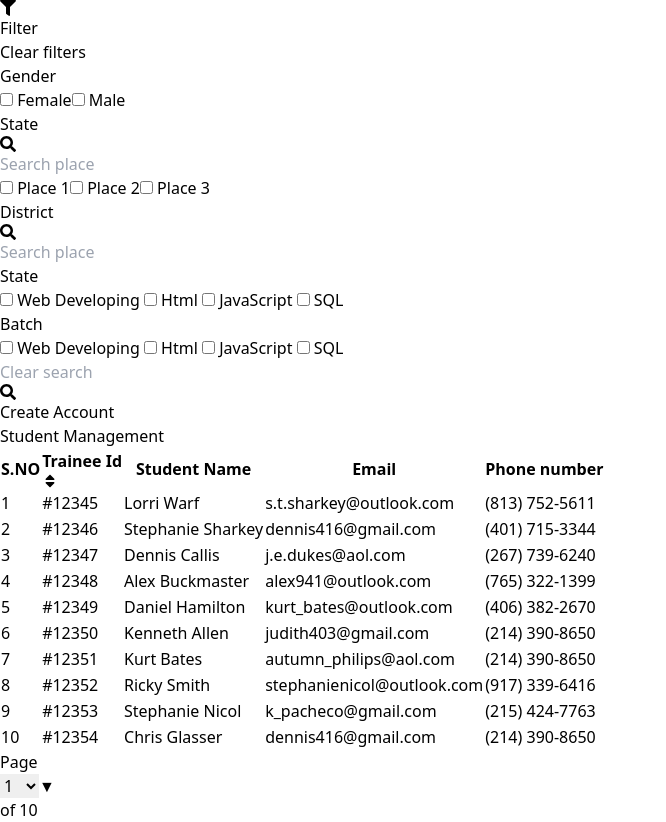
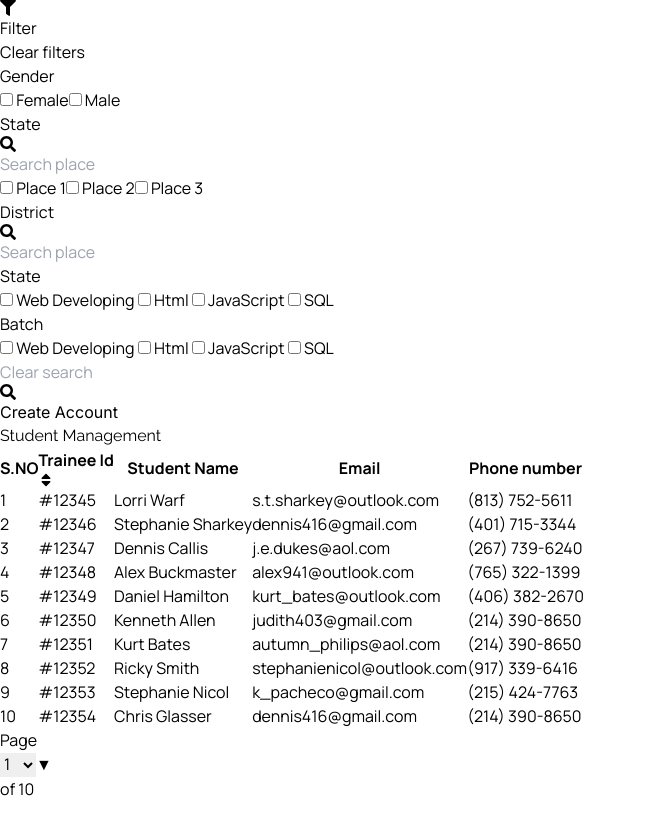
Before and after one commit to israrhusain5892/lms-frontend, a React (Vite) app: page / in a window 1280 px wide. Shown: the whole page, without its empty margins (0-666 px from the left). After the commit the page ends 801 px from the top, so only its background shows below. Built offline with nearby package versions, Linux system fonts and the light colour scheme.

Commit message:
fonts added

```diff
--- a/src/components/studentData/studentData.jsx
+++ b/src/components/studentData/studentData.jsx
@@ -1,7 +1,7 @@
 import { useState } from "react";
 import { FaFilter, FaSearch, FaSort } from "react-icons/fa";
 import { FiX } from "react-icons/fi";
-
+import "./studentdata.css";
 const studentData = [
   { id: "#12345", name: "Lorri Warf", email: "s.t.sharkey@outlook.com", phone: "(813) 752-5611" },
   { id: "#12346", name: "Stephanie Sharkey", email: "dennis416@gmail.com", phone: "(401) 715-3344" },
@@ -33,7 +33,7 @@
           <FaFilter /> Filter
         </button>
 
-        <h2 className="text-[#534FEB] text-bold">Clear filters</h2>
+        <h2 className="text-[#534FEB] font-semibold">Clear filters</h2>
         </div>
 
         <div className="mb-4">
@@ -104,9 +104,9 @@
               />
             )}
           </div>
-          <button className="bg-blue-500 text-white px-4 py-2 rounded-md">Create Account</button>
+          <button className="bg-[#3B76F6] hover:bg-blue-600 text-white px-4 py-2 rounded-md accountfont">Create Account</button>
         </div>
-        <h2 className="text-xl font-bold mb-3">Student Management</h2>
+        <h2 className="text-xl font-bold mb-3 fontstyle">Student Management</h2>
         <div className="overflow-x-auto">
           <table className="min-w-full border-collapse border border-gray-300">
             <thead>
--- /dev/null
+++ b/src/components/studentData/studentdata.css
@@ -0,0 +1,23 @@
+@import url('https://fonts.googleapis.com/css2?family=Atkinson+Hyperlegible:ital,wght@0,400;0,700;1,400;1,700&family=Inter:ital,opsz,wght@0,14..32,100..900;1,14..32,100..900&family=Manrope:wght@200..800&family=Poppins:ital,wght@0,100;0,200;0,300;0,400;0,500;0,600;0,700;0,800;0,900;1,100;1,200;1,300;1,400;1,500;1,600;1,700;1,800;1,900&family=Raleway:ital,wght@0,100..900;1,100..900&display=swap');
+@import url('https://fonts.googleapis.com/css2?family=Atkinson+Hyperlegible:ital,wght@0,400;0,700;1,400;1,700&family=Inter:ital,opsz,wght@0,14..32,100..900;1,14..32,100..900&family=Manrope:wght@200..800&family=Poppins:ital,wght@0,100;0,200;0,300;0,400;0,500;0,600;0,700;0,800;0,900;1,100;1,200;1,300;1,400;1,500;1,600;1,700;1,800;1,900&family=Raleway:ital,wght@0,100..900;1,100..900&display=swap');
+@import url('https://fonts.googleapis.com/css2?family=Atkinson+Hyperlegible:ital,wght@0,400;0,700;1,400;1,700&family=Inter:ital,opsz,wght@0,14..32,100..900;1,14..32,100..900&family=Manrope:wght@200..800&family=Poppins:ital,wght@0,100;0,200;0,300;0,400;0,500;0,600;0,700;0,800;0,900;1,100;1,200;1,300;1,400;1,500;1,600;1,700;1,800;1,900&family=Raleway:ital,wght@0,100..900;1,100..900&display=swap');
+
+@tailwind base;
+@tailwind components;
+@tailwind utilities;
+
+.fontstyle{
+    font-family:'Raleway',sans-serif;
+}
+
+.accountfont{
+    font-family:'Inter',sans-serif;
+
+}
+
+*{
+    margin: 0;
+    padding: 0;
+    box-sizing: border-box;
+    font-family: 'Manrope', sans-serif;
+}
```
